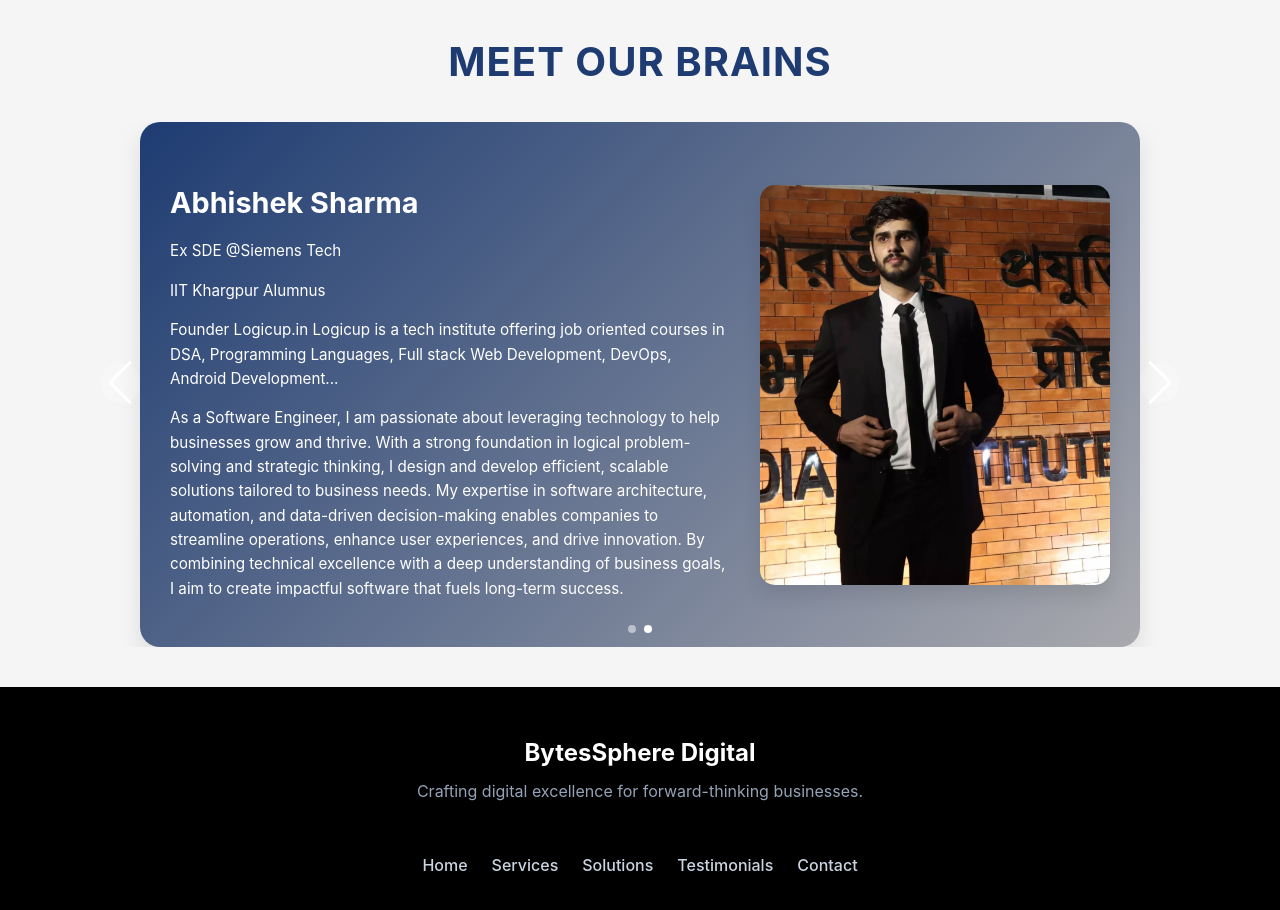
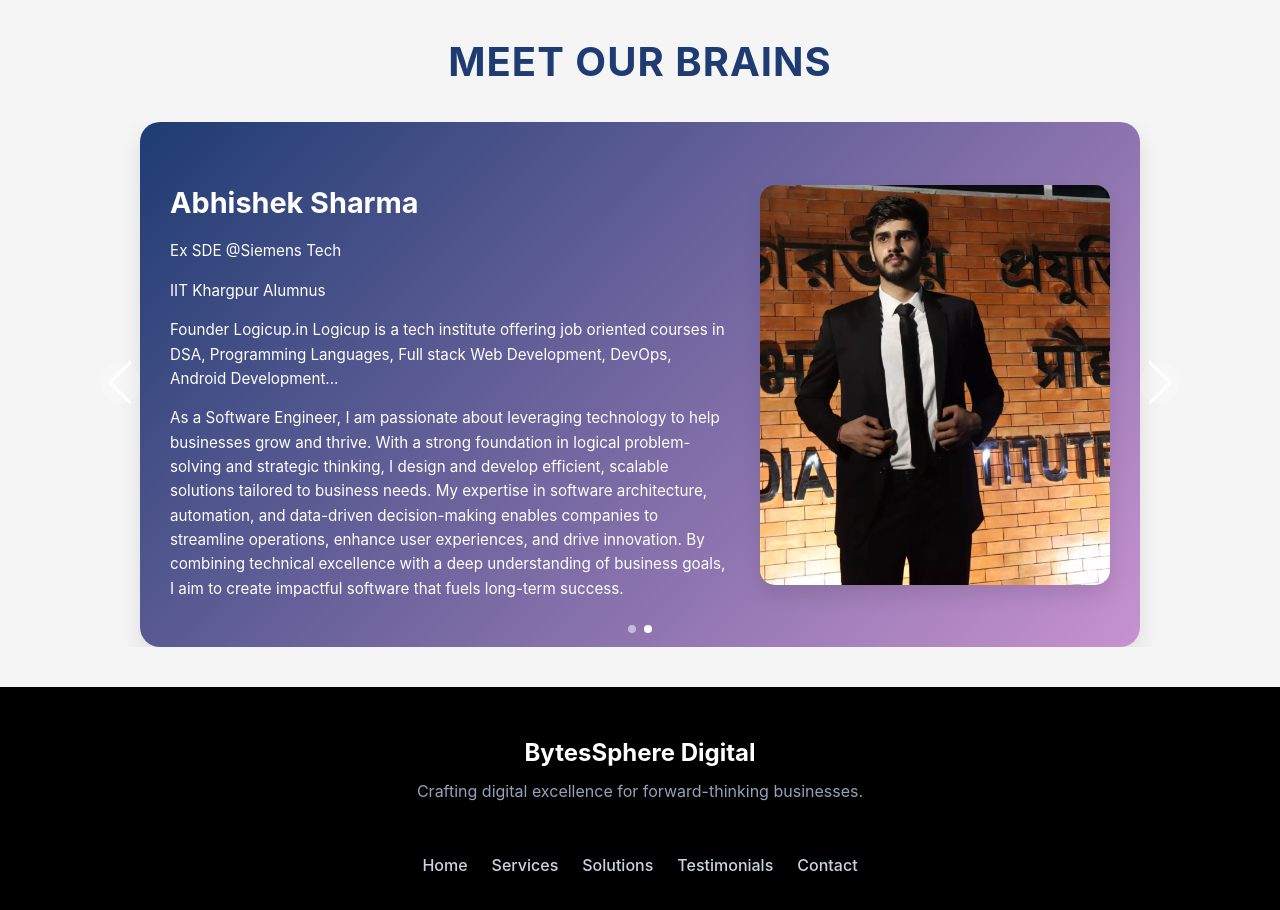
Before and after one commit to devYavya/BytesSphereDigitals, a React (Vite) app in the folder Your-Dev-Friend/: page / in a window 1280 px wide. Shown: the part 1740-2650 px from the top of the page. Built offline with nearby package versions, Linux system fonts and the light colour scheme.

Commit message:
ui upgrade

```diff
--- a/Your-Dev-Friend/src/components/Styles/MeetUs.css
+++ b/Your-Dev-Friend/src/components/Styles/MeetUs.css
@@ -37,7 +37,7 @@
 .team-member-container {
     width: 100%;
     max-width: 1000px;
-    background: linear-gradient(135deg, #1E3C72, rgb(169, 169, 174));
+    background: linear-gradient(135deg, #1E3C72, rgb(199, 146, 207));
     border-radius: 20px;
     box-shadow: 0 10px 25px rgba(0, 0, 0, 0.1);
     overflow: hidden;
```
